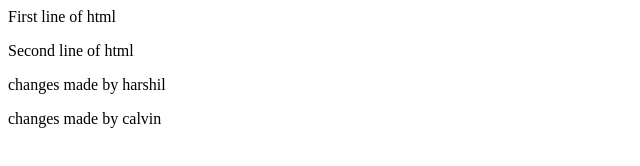
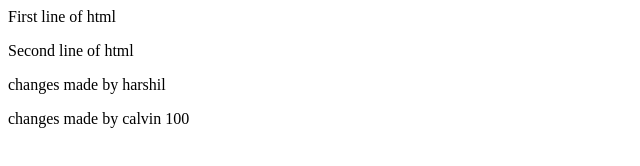
Before and after one commit to ranaharshil23/demo, a plain HTML site: page index.html in a window 1280 px wide. Shown: the full height of the page, 0-640 px from the left. Drawn offline with Linux system fonts and the light colour scheme.

Commit message:
chnage second calvin

```diff
--- a/index.html
+++ b/index.html
@@ -1,4 +1,4 @@
 <p>First line of html</p>
 <p>Second line of html</p>
 <p>changes made by harshil</p>
-<p>changes made by calvin</p>
+<p>changes made by calvin 100</p>
```
